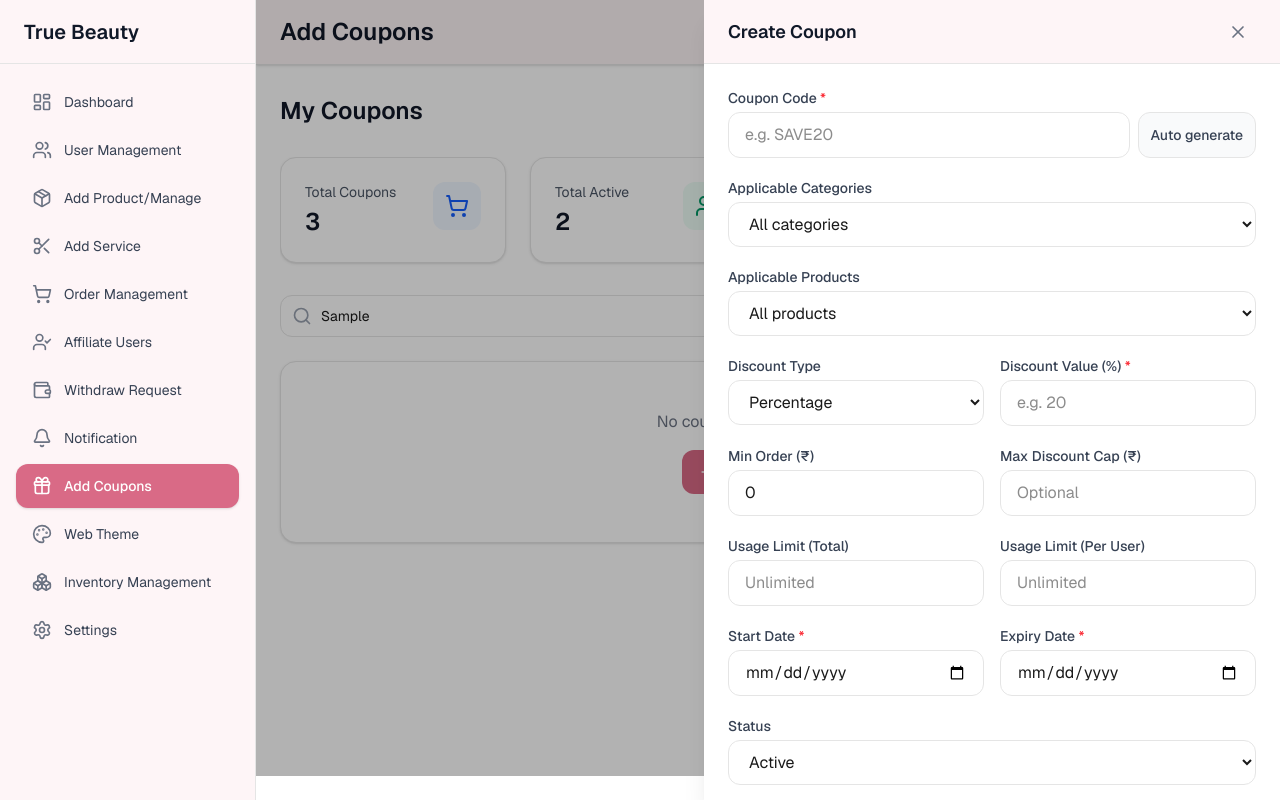
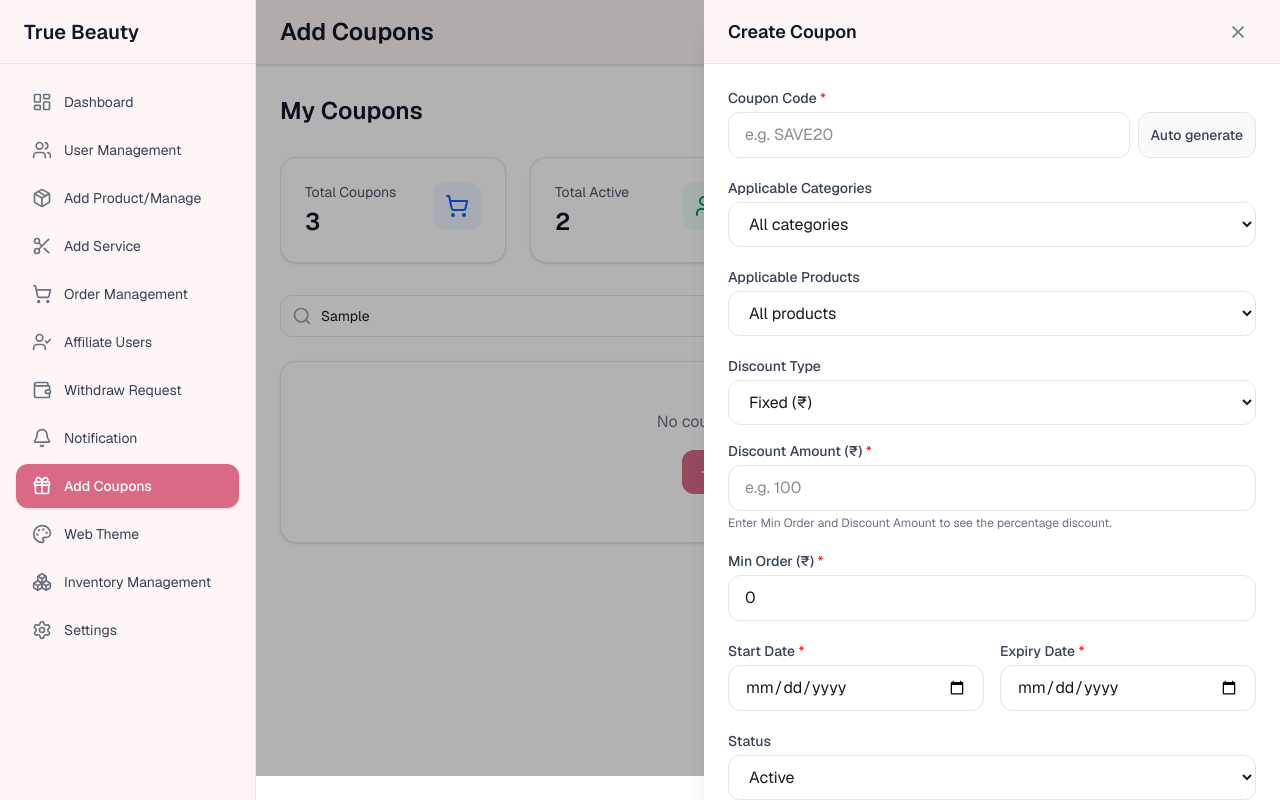
Before and after one commit to ZoyaAnsari19/true-beauty-admin-panel, a Next.js app: page /addCoupons in a window 1280 px wide. Both pictures are taken after typing "Sample" into the empty fields and a click on the button "Create Coupon". Built offline with nearby package versions, Linux system fonts and the light colour scheme.

Commit message:
Update CouponForm: Modify discount type options to clarify labels, change default discount type to 'fixed', and enhance validation logic for discount values based on selected type. Improve UI for discount input and display calculated discount percentages based on min order value.

```diff
--- a/components/ui/CouponForm.tsx
+++ b/components/ui/CouponForm.tsx
@@ -16,8 +16,8 @@ const STATUS_OPTIONS: { value: CouponStatus; label: string }[] = [
 ];
 
 const DISCOUNT_TYPE_OPTIONS: { value: CouponDiscountType; label: string }[] = [
-  { value: "percentage", label: "Percentage" },
-  { value: "fixed", label: "Fixed" },
+  { value: "fixed", label: "Fixed (₹)" },
+  { value: "percentage", label: "Percentage (%)" },
 ];
 
 const CATEGORY_OPTIONS = [
@@ -27,7 +27,7 @@ const CATEGORY_OPTIONS = [
 
 const emptyForm: CouponFormValues = {
   code: "",
-  discountType: "percentage",
+  discountType: "fixed",
   discountValue: 0,
   minOrderValue: 0,
   maxDiscountCap: null,
@@ -100,23 +100,24 @@ export function CouponForm({
     ): Record<string, string> => {
       const err: Record<string, string> = {};
       if (!v.code.trim()) err.code = "Coupon code is required.";
-      if (v.discountType === "percentage") {
-        const n = Number(v.discountValue);
-        if (Number.isNaN(n) || n <= 0 || n > 100)
-          err.discountValue = "Enter a percentage between 1 and 100.";
-        if (v.maxDiscountCap != null && v.maxDiscountCap < 0)
-          err.maxDiscountCap = "Max discount cap cannot be negative.";
-      } else {
-        const n = Number(v.discountValue);
-        if (Number.isNaN(n) || n < 0) err.discountValue = "Enter a valid fixed amount (≥ 0).";
+      const minOrder = Number(v.minOrderValue);
+      if (Number.isNaN(minOrder) || minOrder <= 0)
+        err.minOrderValue = "Min order must be greater than 0.";
+
+      const discount = Number(v.discountValue);
+      if (v.discountType === "fixed") {
+        if (Number.isNaN(discount) || discount <= 0)
+          err.discountValue = "Discount amount must be greater than 0.";
+
+        if (!err.discountValue && !err.minOrderValue && discount >= minOrder) {
+          err.discountValue = "Discount must be less than Min Order.";
         }
-      const minOrder = Number(v.minOrderValue);
-      if (Number.isNaN(minOrder) || minOrder < 0)
-        err.minOrderValue = "Min order must be 0 or more.";
-      if (v.usageLimitTotal != null && (Number.isNaN(Number(v.usageLimitTotal)) || Number(v.usageLimitTotal) < 0))
-        err.usageLimitTotal = "Usage limit (total) must be 0 or more.";
-      if (v.usageLimitPerUser != null && (Number.isNaN(Number(v.usageLimitPerUser)) || Number(v.usageLimitPerUser) < 0))
-        err.usageLimitPerUser = "Usage limit (per user) must be 0 or more.";
+      } else if (v.discountType === "percentage") {
+        if (Number.isNaN(discount) || discount <= 0 || discount > 100) {
+          err.discountValue = "Percentage must be between 1 and 100.";
+        }
+      }
+
       if (!v.startDate?.trim()) err.startDate = "Start date is required.";
       if (!v.expiryDate?.trim()) err.expiryDate = "Expiry date is required.";
       const start = v.startDate ? new Date(v.startDate).getTime() : 0;
@@ -134,6 +135,24 @@ export function CouponForm({
     setErrors((prev) => ({ ...prev, code: "" }));
   };
 
+  const hasValidMinOrder = Number(values.minOrderValue) > 0;
+
+  const fixedDiscountPercentage =
+    values.discountType === "fixed" &&
+    hasValidMinOrder &&
+    Number(values.discountValue) > 0 &&
+    Number(values.discountValue) < Number(values.minOrderValue)
+      ? (Number(values.discountValue) / Number(values.minOrderValue)) * 100
+      : null;
+
+  const percentageDiscountAmount =
+    values.discountType === "percentage" &&
+    hasValidMinOrder &&
+    Number(values.discountValue) > 0 &&
+    Number(values.discountValue) <= 100
+      ? (Number(values.minOrderValue) * Number(values.discountValue)) / 100
+      : null;
+
   const handleSubmit = (e: React.FormEvent) => {
     e.preventDefault();
     const v = { ...values };
@@ -146,11 +165,12 @@ export function CouponForm({
     onSubmit({
       ...v,
       code: v.code.trim().toUpperCase(),
+      discountType: v.discountType,
       discountValue: Number(v.discountValue) || 0,
       minOrderValue: Number(v.minOrderValue) || 0,
-      maxDiscountCap: v.discountType === "percentage" ? num(v.maxDiscountCap) : null,
-      usageLimitTotal: num(v.usageLimitTotal),
-      usageLimitPerUser: num(v.usageLimitPerUser),
+      maxDiscountCap: null,
+      usageLimitTotal: null,
+      usageLimitPerUser: null,
       applicableProductIds: v.applicableProductIds ?? [],
       applicableCategoryIds: v.applicableCategoryIds ?? [],
     });
@@ -241,7 +261,7 @@ export function CouponForm({
       </div>
 
       {/* Discount Type & Value */}
-      <div className="grid grid-cols-1 sm:grid-cols-2 gap-4">
+      <div className="space-y-4">
         <div>
           <label htmlFor="discount-type" className={labelClass}>
             Discount Type
@@ -266,42 +286,61 @@ export function CouponForm({
         </div>
         <div>
           <label htmlFor="discount-value" className={labelClass}>
-            Discount Value{" "}
-            {values.discountType === "percentage" ? "(%)" : "(₹)"}{" "}
+            {values.discountType === "fixed"
+              ? "Discount Amount (₹)"
+              : "Discount Percentage (%)"}{" "}
             <span className="text-red-500">*</span>
           </label>
           <input
             id="discount-value"
             type="number"
-            min={values.discountType === "percentage" ? 1 : 0}
+            min={values.discountType === "fixed" ? 1 : 1}
             max={values.discountType === "percentage" ? 100 : undefined}
-            step={values.discountType === "percentage" ? 1 : 0.01}
+            step={values.discountType === "fixed" ? 0.01 : 1}
             value={values.discountValue || ""}
             onChange={(e) =>
               setValues((v) => ({
                 ...v,
-                discountValue: e.target.value === "" ? 0 : Number(e.target.value),
+                discountValue:
+                  e.target.value === "" ? 0 : Number(e.target.value),
               }))
             }
             className={inputClass}
-            placeholder={values.discountType === "percentage" ? "e.g. 20" : "e.g. 100"}
+            placeholder={
+              values.discountType === "fixed" ? "e.g. 100" : "e.g. 20"
+            }
           />
           {errors.discountValue && (
             <p className="mt-1 text-sm text-red-600">{errors.discountValue}</p>
           )}
+          {values.discountType === "fixed" && (
+            <p className="mt-1 text-xs text-gray-500">
+              {fixedDiscountPercentage !== null
+                ? `= ${fixedDiscountPercentage.toFixed(0)}% discount`
+                : "Enter Min Order and Discount Amount to see the percentage discount."}
+            </p>
+          )}
+          {values.discountType === "percentage" && (
+            <p className="mt-1 text-xs text-gray-500">
+              {percentageDiscountAmount !== null
+                ? `= ₹${percentageDiscountAmount.toFixed(
+                    0
+                  )} off on minimum order`
+                : "Enter Min Order and Discount % to see the discount amount."}
+            </p>
+          )}
         </div>
       </div>
 
-      {/* Min Order & Max Discount Cap */}
-      <div className="grid grid-cols-1 sm:grid-cols-2 gap-4">
+      {/* Min Order */}
       <div>
         <label htmlFor="min-order" className={labelClass}>
-            Min Order (₹)
+          Min Order (₹) <span className="text-red-500">*</span>
         </label>
         <input
           id="min-order"
           type="number"
-            min={0}
+          min={1}
           step={1}
           value={values.minOrderValue ?? ""}
           onChange={(e) =>
@@ -317,85 +356,6 @@ export function CouponForm({
         {errors.minOrderValue && (
           <p className="mt-1 text-sm text-red-600">{errors.minOrderValue}</p>
         )}
-        </div>
-        {values.discountType === "percentage" && (
-          <div>
-            <label htmlFor="max-cap" className={labelClass}>
-              Max Discount Cap (₹)
-            </label>
-            <input
-              id="max-cap"
-              type="number"
-              min={0}
-              step={1}
-              value={values.maxDiscountCap ?? ""}
-              onChange={(e) =>
-                setValues((v) => ({
-                  ...v,
-                  maxDiscountCap:
-                    e.target.value === ""
-                      ? null
-                      : Number(e.target.value),
-                }))
-              }
-              className={inputClass}
-              placeholder="Optional"
-            />
-            {errors.maxDiscountCap && (
-              <p className="mt-1 text-sm text-red-600">{errors.maxDiscountCap}</p>
-            )}
-          </div>
-        )}
-      </div>
-
-      {/* Usage limits */}
-      <div className="grid grid-cols-1 sm:grid-cols-2 gap-4">
-        <div>
-          <label htmlFor="usage-total" className={labelClass}>
-            Usage Limit (Total)
-          </label>
-          <input
-            id="usage-total"
-            type="number"
-            min={0}
-            value={values.usageLimitTotal ?? ""}
-            onChange={(e) =>
-              setValues((v) => ({
-                ...v,
-                usageLimitTotal:
-                  e.target.value === "" ? null : Number(e.target.value),
-              }))
-            }
-            className={inputClass}
-            placeholder="Unlimited"
-          />
-          {errors.usageLimitTotal && (
-            <p className="mt-1 text-sm text-red-600">{errors.usageLimitTotal}</p>
-          )}
-        </div>
-        <div>
-          <label htmlFor="usage-per-user" className={labelClass}>
-            Usage Limit (Per User)
-          </label>
-          <input
-            id="usage-per-user"
-            type="number"
-            min={0}
-            value={values.usageLimitPerUser ?? ""}
-            onChange={(e) =>
-              setValues((v) => ({
-                ...v,
-                usageLimitPerUser:
-                  e.target.value === "" ? null : Number(e.target.value),
-              }))
-            }
-            className={inputClass}
-            placeholder="Unlimited"
-          />
-          {errors.usageLimitPerUser && (
-            <p className="mt-1 text-sm text-red-600">{errors.usageLimitPerUser}</p>
-          )}
-        </div>
       </div>
 
       {/* Start & Expiry Date */}
```
Lines whose indentation alone changed are shown as unchanged.
